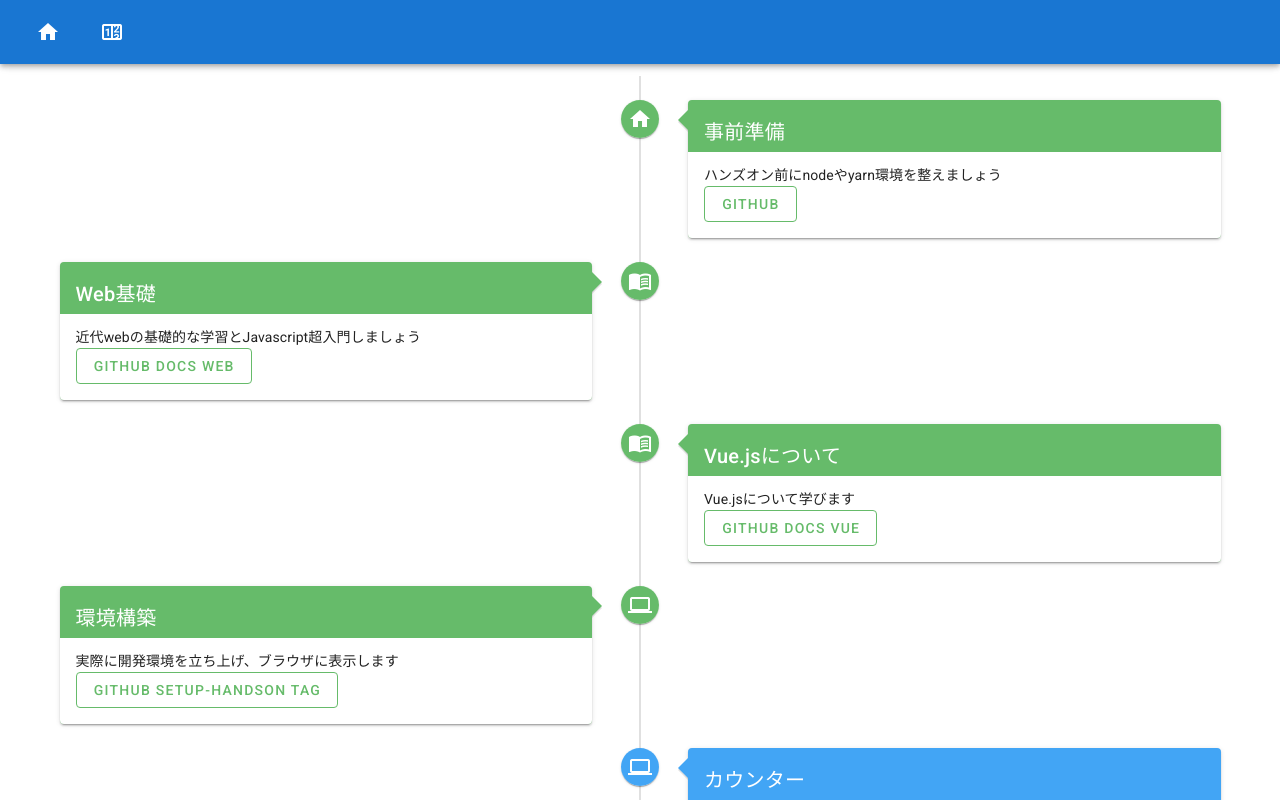
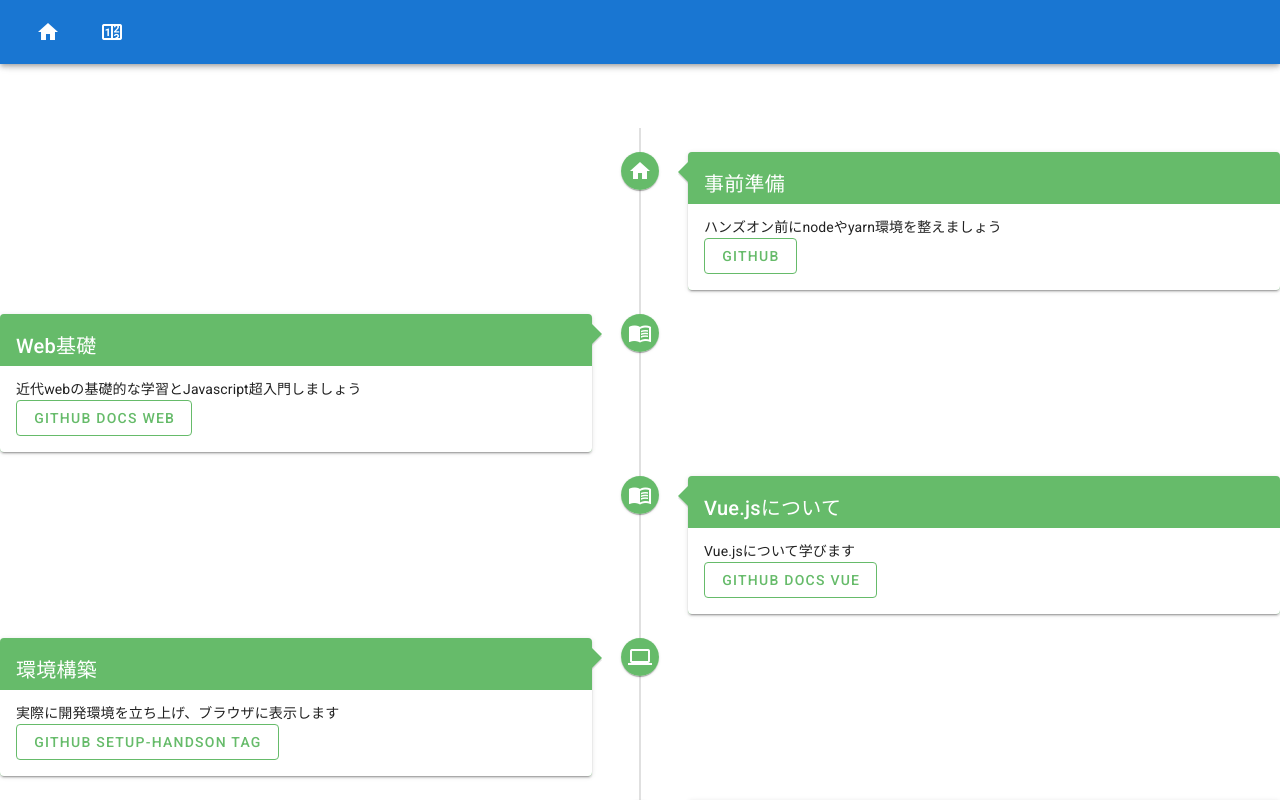
Before and after one commit to arakawamoriyuki/vue-nuxt-handson, a Vue app: page / in a window 1280 px wide. Shown: the top 800 px of the page. Built offline with nearby package versions, Linux system fonts and the light colour scheme.

Commit message:
vuetify v2.3.0対応

```diff
--- a/src/App.vue
+++ b/src/App.vue
@@ -1,9 +1,9 @@
 <template>
   <v-app>
     <app-bar/>
-    <v-content>
+    <v-main>
       <router-view/>
-    </v-content>
+    </v-main>
   </v-app>
 </template>
 
--- a/src/views/Home.vue
+++ b/src/views/Home.vue
@@ -1,7 +1,7 @@
 <template>
-  <v-container>
+  <v-main>
     <time-lines/>
-  </v-container>
+  </v-main>
 </template>
 
 <script>
```
